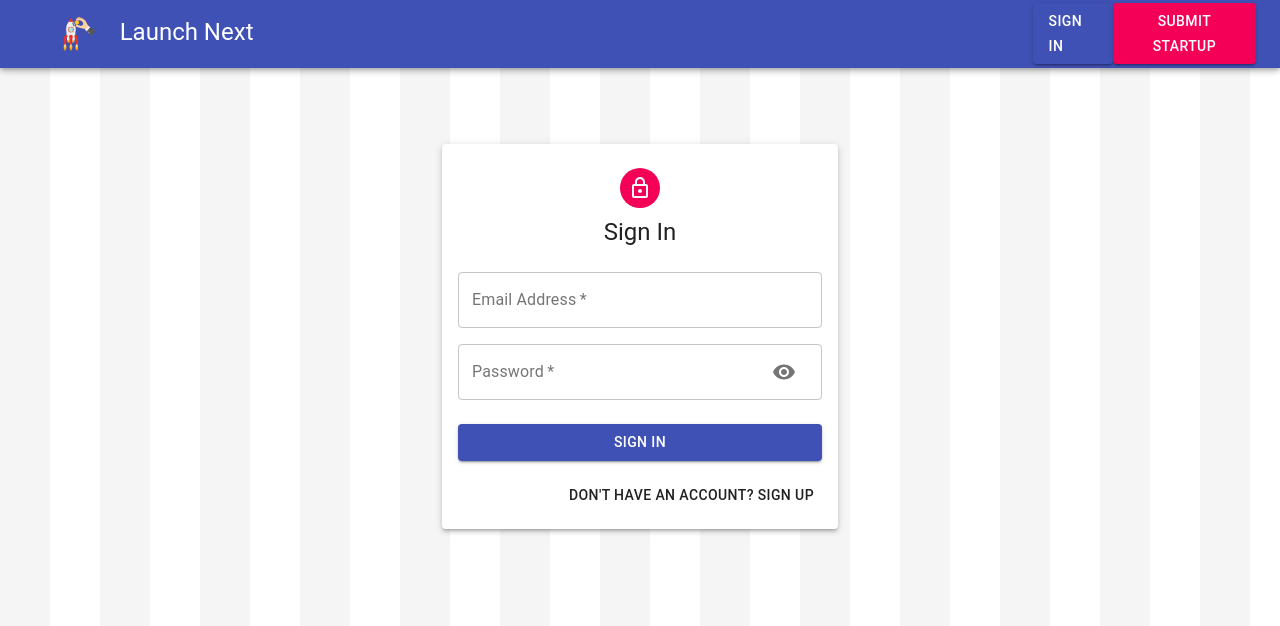
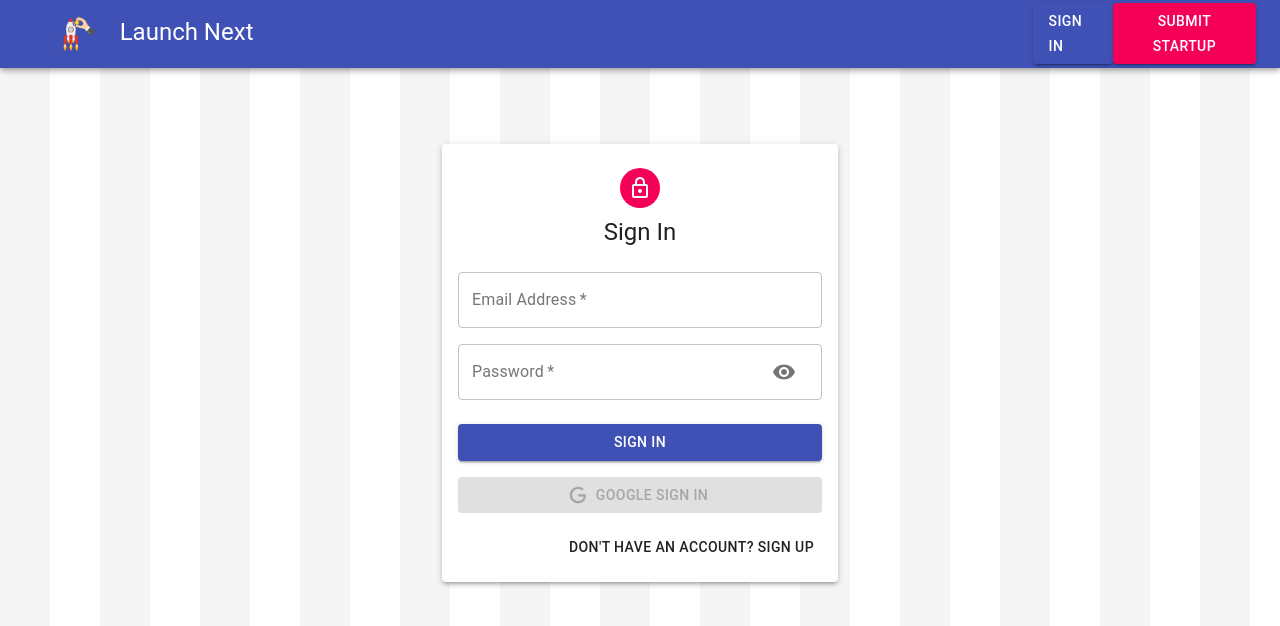
Before and after one commit to sahilchanglani/Launch-Next, a React (Create React App) app in the folder client/: page /auth in a window 1280 px wide. Shown: the top 626 px of the page. Built offline with nearby package versions, Linux system fonts and the light colour scheme.

Commit message:
Google Sign In

```diff
--- a/client/src/components/Auth/Auth.js
+++ b/client/src/components/Auth/Auth.js
@@ -1,7 +1,9 @@
 import React, { useState } from 'react';
 import { Avatar, Button, Paper, Grid, Typography, Container, TextField } from '@material-ui/core';
+import { GoogleLogin } from 'react-google-login';
 import LockOutlinedIcon from '@material-ui/icons/LockOutlined';
 import useStyles from './styles';
+import Icon from './icon';
 import Input from './Input';
 
 const Auth = () => {
@@ -23,6 +25,16 @@
         setIsSignup((prevIsSignup) => !prevIsSignup);
         handleShowPassword(false);
     };
+
+    const googleSuccess = async (res) => {
+        console.log(res);
+    };
+
+    const googleError = (err) => {
+        console.log(err);
+        console.log('Google Sign In failed.');
+    };
+
 
     return (
         <Container component="main" maxWidth="xs">
@@ -48,6 +60,17 @@
                     <Button type="submit" fullWidth variant="contained" color="primary" className={classes.submit}>
                         { isSignup ? 'Sign Up' : 'Sign In' }
                     </Button>
+                    <GoogleLogin
+                        clientId="549591705792-0i9pf9j83kjl1ijh7bikpmjmrrsev9e4.apps.googleusercontent.com"
+                        render={(renderProps) => (
+                        <Button className={classes.googleButton} color="primary" fullWidth onClick={renderProps.onClick} disabled={renderProps.disabled} startIcon={<Icon />} variant="contained">
+                            Google Sign In
+                        </Button>
+                        )}
+                        onSuccess={googleSuccess}
+                        onFailure={googleError}
+                        cookiePolicy="single_host_origin"
+                    />
                     <Grid container justify="flex-end">
                         <Grid item>
                             <Button onClick={switchMode}>
--- a/client/src/components/Auth/Input.js
+++ b/client/src/components/Auth/Input.js
@@ -15,7 +15,7 @@
       label={label}
       autoFocus={autoFocus}
       type={type}
-      InputProps={name === 'password' && {
+      InputProps={name === 'password' ? {
         endAdornment: (
           <InputAdornment position="end">
             <IconButton onClick={handleShowPassword}>
@@ -23,7 +23,7 @@
             </IconButton>
           </InputAdornment>
         ),
-      }}
+      } : null}
     />
   </Grid>
 );
--- /dev/null
+++ b/client/src/components/Auth/icon.js
@@ -0,0 +1,12 @@
+import React from 'react';
+
+const icon = () => (
+  <svg style={{ width: '20px', height: '20px' }} viewBox="0 0 24 24">
+    <path
+      fill="currentColor"
+      d="M21.35,11.1H12.18V13.83H18.69C18.36,17.64 15.19,19.27 12.19,19.27C8.36,19.27 5,16.25 5,12C5,7.9 8.2,4.73 12.2,4.73C15.29,4.73 17.1,6.7 17.1,6.7L19,4.72C19,4.72 16.56,2 12.1,2C6.42,2 2.03,6.8 2.03,12C2.03,17.05 6.16,22 12.25,22C17.6,22 21.5,18.33 21.5,12.91C21.5,11.76 21.35,11.1 21.35,11.1V11.1Z"
+    />
+  </svg>
+);
+
+export default icon;
```
